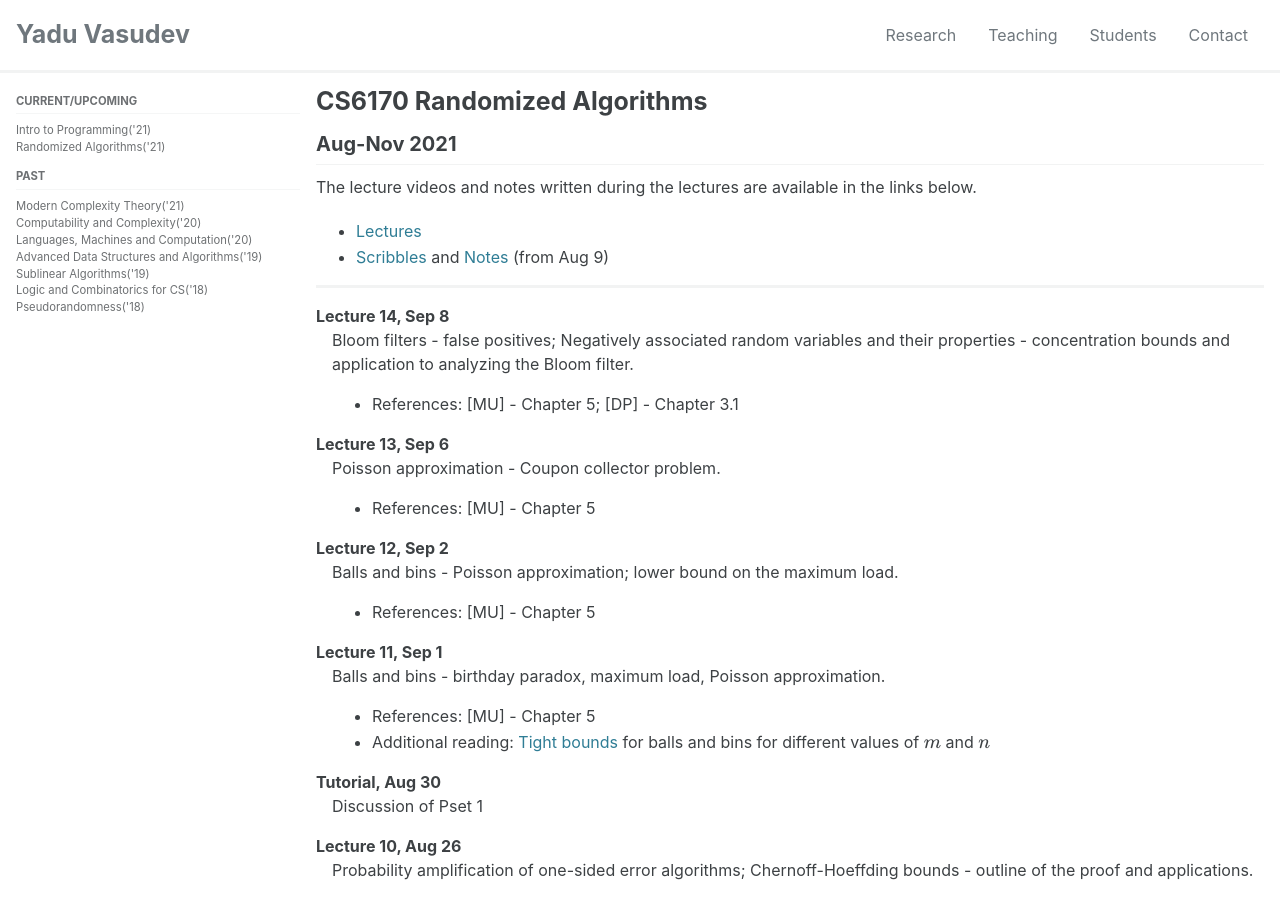
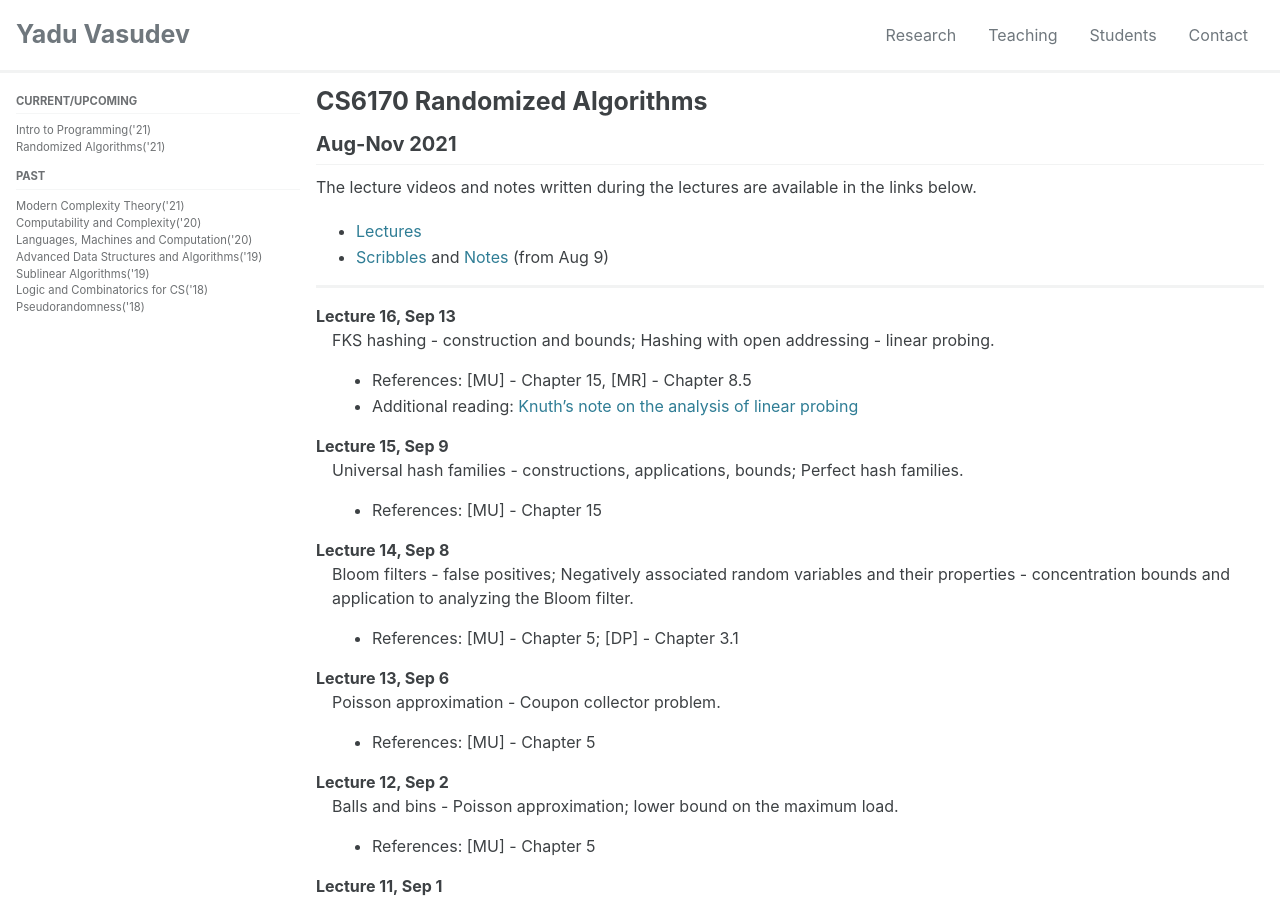
Before and after one commit to yaduvasudev/yaduvasudev.github.io, a Jekyll site: the page built from _pages/6170-21-lectures.md, in a window 1280 px wide and 900 px high. Built offline with Jekyll 4.4.1, drawn with Linux system fonts in a browser that asks for light colours; cached includes are drawn as plain includes; formulas are drawn with MathJax 3.

Commit message:
updates
lec 15,16; pset 2

```diff
--- a/_pages/6170-21-lectures.md
+++ b/_pages/6170-21-lectures.md
@@ -14,6 +14,15 @@ The lecture videos and notes written during the lectures are available in the li
 - [Scribbles](https://drive.google.com/drive/folders/1Qe_6Kr5V5LlGuCRcxGxqcOnaoGHpS57X?usp=sharing) and [Notes](https://1drv.ms/u/s!Av99lURRg1j_umQuc2a1uqqanbwr) (from Aug 9)
 
 ---
+Lecture 16, Sep 13
+: FKS hashing - construction and bounds; Hashing with open addressing - linear probing.
+- References: [MU] - Chapter 15, [MR] - Chapter 8.5
+- Additional reading: [Knuth's note on the analysis of linear probing](https://jeffe.cs.illinois.edu/teaching/datastructures/2011/notes/knuth-OALP.pdf)
+
+Lecture 15, Sep 9
+: Universal hash families - constructions, applications, bounds; Perfect hash families.
+- References: [MU] - Chapter 15
+
 Lecture 14, Sep 8
 : Bloom filters - false positives; Negatively associated random variables and their properties - concentration bounds and application to analyzing the Bloom filter.
 - References: [MU] - Chapter 5; [DP] - Chapter 3.1
```
Also changed, not shown: _pages/6170-21.md (+2 -1 lines).
